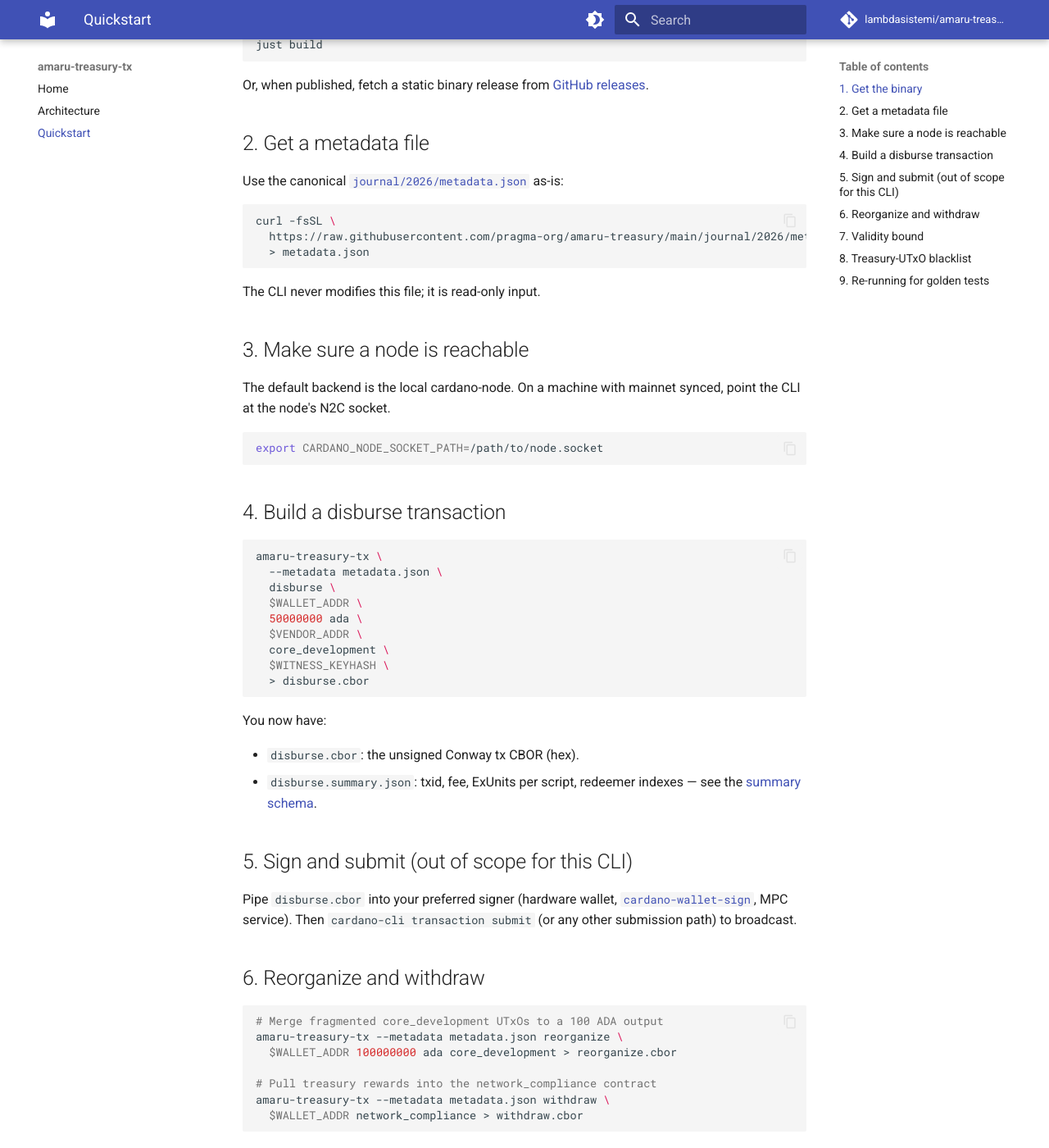
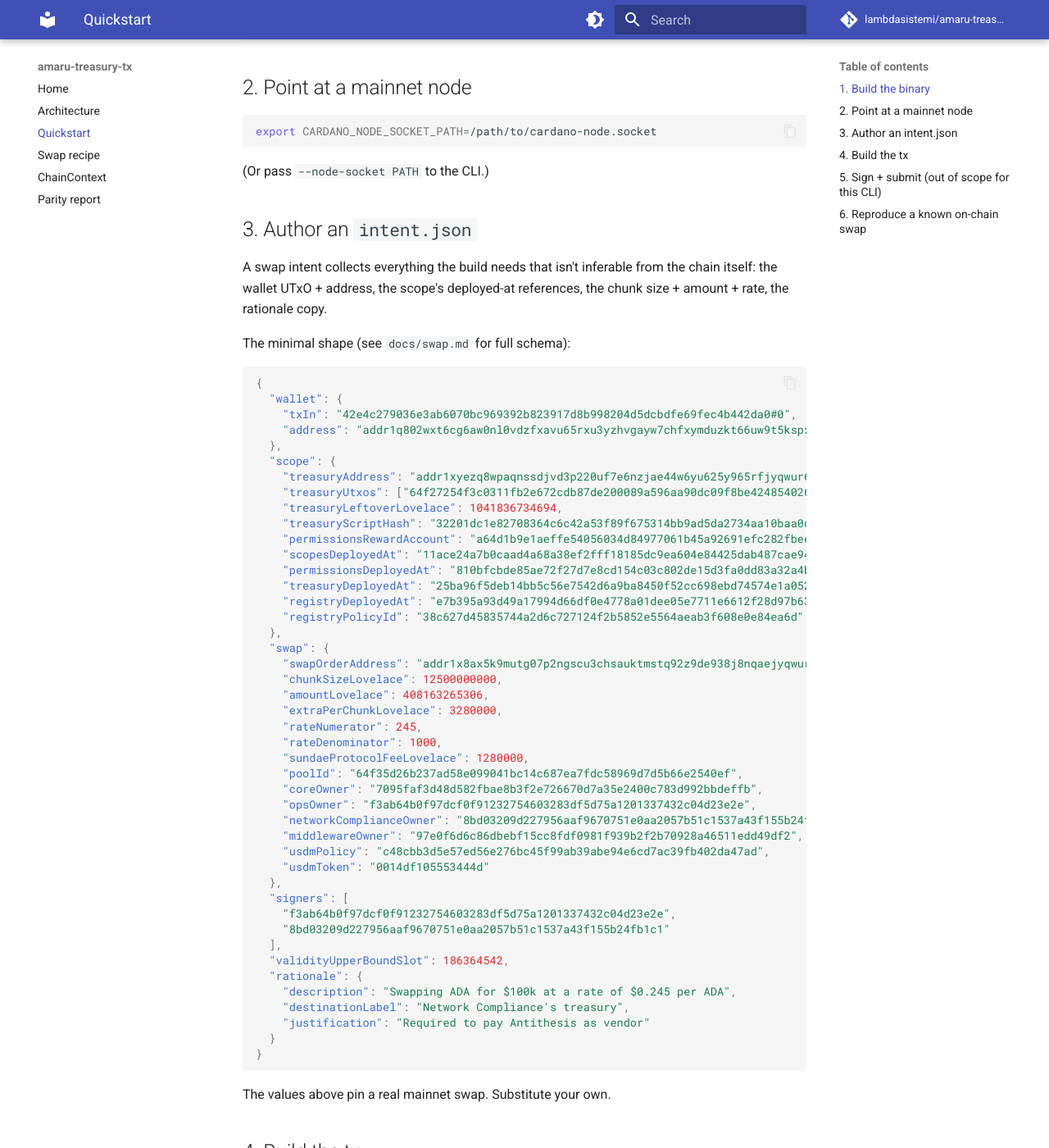
Before and after one commit to lambdasistemi/amaru-treasury-tx, an MkDocs documentation site: the page built from docs/quickstart.md, in a window 1280 px wide and 1400 px high, scrolled down 344 px. Shown: the whole window at 82% size. Built offline with MkDocs 1.6.1 and Material for MkDocs 9.7.7, drawn with Linux system fonts in a browser that asks for light colours; comment, search, counter and statistics services are not loaded; some of the changed text lies outside the part shown.

Commit message:
docs: swap recipe, ChainContext, parity report
- docs/swap.md: walks through 'amaru-treasury-tx swap', explains
  what intent.json carries and what runSwapBuild does end-to-end.
- docs/chain-context.md: rationale for the ChainContext data type,
  live vs frozen modes, where it sits in the module stack.
- docs/parity.md: the byte-diff report against the on-chain swap
  CBOR, with the source of the residual fee gap.
- docs/quickstart.md rewritten around the real swap CLI + intent
  fixture (replacing the placeholder disburse/reorganize/withdraw
  walkthrough that pre-dated the implementation).
- docs/index.md and mkdocs.yml updated to expose the new pages.

````diff
--- /dev/null
+++ b/docs/chain-context.md
@@ -0,0 +1,99 @@
+# ChainContext
+
+The chain‑side inputs to a deterministic transaction build, captured
+as a single value.
+
+## Why
+
+Every Cardano tx build needs three things from the outside world:
+
+1. **Protocol parameters** at a moment in time (fee coefficients,
+   cost models, collateral percentage).
+2. **Resolved UTxOs** for every input the tx refers to (wallet,
+   treasury, reference scripts).
+3. A **script evaluator** that runs Plutus redeemers against a
+   draft tx so the builder can patch in the right `ExUnits`.
+
+Bundling these into a record makes the dependency on "reality"
+explicit, replaceable, and testable.
+
+```haskell
+data ChainContext = ChainContext
+    { ccPParams    :: PParams ConwayEra
+    , ccUtxos      :: Map TxIn (TxOut ConwayEra)
+    , ccEvaluateTx :: ConwayTx -> IO (EvaluateTxResult ConwayEra)
+    }
+```
+
+`runSwapBuild` (and any future builder) accepts a `ChainContext` and
+nothing else from the live chain. Whichever way the context was
+populated — live node, snapshot, mocked evaluator — the build is the
+same code path.
+
+## Live mode
+
+The CLI and the parity probe use this path. It queries a `Provider`
+(currently `Amaru.Treasury.Backend.N2C` over the local-node N2C
+socket) for everything needed by a known set of `TxIn`s and surfaces
+"missing UTxO" errors before the build starts.
+
+```haskell
+import Amaru.Treasury.ChainContext (liveContext)
+
+ctx <- liveContext provider (Set.fromList allRequiredTxIns)
+```
+
+## Frozen mode
+
+Same record, populated from fixtures:
+
+- `pparams` — a JSON snapshot recorded once via `cardano-cli query
+  protocol-parameters`.
+- UTxOs — a small JSON / CBOR pack carrying value and reference
+  script for each `TxIn` the build will reference.
+- evaluator — usually a `pure (Right knownExUnits)` map keyed by
+  redeemer purpose, captured during a previous live run.
+
+```haskell
+import Amaru.Treasury.ChainContext (frozenContext)
+
+let ctx = frozenContext frozenPParams frozenUtxos pureEvaluator
+```
+
+A frozen `ChainContext` makes the build immune to:
+
+- The original wallet / treasury inputs being spent.
+- Pparams drifting at an epoch boundary.
+- Hard forks or governance-driven cost-model changes.
+- Network outages.
+
+The same `runSwapBuild` produces byte-identical CBOR regardless.
+
+## Where it sits in the stack
+
+```
+┌─────────────────────────────────────────────┐
+│   amaru-treasury-tx swap   /   swap-probe   │
+└──────────────────┬──────────────────────────┘
+                   │
+                   ▼
+        ┌───────────────────────┐
+        │  ChainContext         │  ← reality (live | frozen)
+        └───────────────────────┘
+                   │
+                   ▼
+        ┌───────────────────────┐
+        │  Tx.SwapBuild         │  ← driver: build, balance,
+        │     runSwapBuild      │     post-patch collateral,
+        └───────────────────────┘     re-evaluate
+                   │
+                   ▼
+        ┌───────────────────────┐
+        │  Tx.Swap              │  ← pure TxBuild q e () program
+        │     swapProgram       │     (DSL, no IO)
+        └───────────────────────┘
+```
+
+The split is enforced by types: `swapProgram` cannot do IO,
+`runSwapBuild` cannot read pparams or query UTxOs except through the
+context, and the CLI / probe choose which constructor to use.
--- /dev/null
+++ b/docs/parity.md
@@ -0,0 +1,95 @@
+# Parity report — Haskell vs `swap.sh`
+
+Reproducing a real on-chain swap, to the byte.
+
+## Setup
+
+- **Reference**: an unsigned swap CBOR built this morning by the
+  Pragma operations team using
+  [`journal/2026/bin/swap.sh`](https://github.com/pragma-org/amaru-treasury/blob/main/journal/2026/bin/swap.sh)
+  + `cardano-cli transaction build` against mainnet. 14954 bytes,
+  33 swap orders + 1 treasury leftover + 1 change output, 408,163.27
+  ADA going to a SundaeSwap USDM order at rate 0.245.
+- **Ours**: the Haskell stack on this PR — `Tx.Swap.swapProgram`
+  feeding `Tx.SwapBuild.runSwapBuild`, run via the `swap-probe`
+  executable against the local mainnet node socket
+  (`/code/cardano-mainnet/ipc/node.socket`).
+
+## Result
+
+Same 14954 bytes. **8 bytes differ**, in 4 groups, **all in the
+fee chain**:
+
+```
+diff groups: 4
+diff bytes:  8
+
+  fee:               1,009,695  vs  1,043,795   Δ -34,100
+  total_collateral:  1,514,543  vs  1,565,693   Δ -51,150 (= ⌈ΔFee × 1.5⌉)
+  collateral_return: wallet − 1,514,543  vs  wallet − 1,565,693
+  change output:     input − fee − sundae  vs  input − fee − sundae
+```
+
+Body bytes elsewhere are byte-identical:
+
+| Field | Haskell | bash | Match |
+|---|---|---|---|
+| inputs (2) | identical | identical | ✓ |
+| reference inputs (4) | identical | identical | ✓ |
+| outputs (35) | identical | identical | ✓ |
+| inline datums (33) | identical | identical | ✓ |
+| withdrawals (1) | identical | identical | ✓ |
+| required signers (2) | identical | identical | ✓ |
+| validity upper bound | identical | identical | ✓ |
+| `script_data_hash` | identical | identical | ✓ |
+| `aux_data_hash` | identical | identical | ✓ |
+
+`script_data_hash` matching means the redeemer values **and** the
+committed `ExUnits` are byte-equal. `aux_data_hash` matching means
+the rationale metadatum at label 1694 is byte-equal.
+
+## Where the residue comes from
+
+The 34,100-lovelace fee gap has two sources:
+
+1. **76 byte size delta (~3,344 lovelace)**: cardano-node-clients
+   `build` doesn't model the CIP-40 `total_collateral` /
+   `collateral_return` body fields. The probe post-patches them, but
+   the fee was estimated against the smaller body. Tracked upstream
+   as
+   [`cardano-node-clients#124`](https://github.com/lambdasistemi/cardano-node-clients/issues/124).
+2. **The remaining ~30,756 lovelace**: the same `cardano-cli` vs
+   `cardano-node-clients` fee-estimator gap we saw bash-vs-bash
+   earlier — they don't iterate to the exact same fixed point. Both
+   produce mempool-valid txs.
+
+Closing the residue is not a correctness issue (both txs validate);
+it's a tighter-fee-estimator question that belongs upstream.
+
+## Validation
+
+After the build, the probe re-runs the live evaluator against the
+patched tx:
+
+```
+swap-probe: re-evaluated 2 redeemers, 0 failed
+swap-probe: VALIDATION OK
+```
+
+The two redeemers are the treasury spend (Sundae `Disburse`,
+constructor 3) and the permissions withdraw-zero (empty list).
+Both succeed with the committed `ExUnits`, which is the strongest
+script-validity check possible without signatures.
+
+## Reproducing
+
+```bash
+export CARDANO_NODE_SOCKET_PATH=/code/cardano-mainnet/ipc/node.socket
+nix run .#swap-probe > haskell-build.hex
+diff haskell-build.hex /code/swap-experiment/user-final.hex
+```
+
+The probe is **immune to chain state today**, but will start failing
+when either the wallet UTxO or the treasury UTxO is spent. To make
+it permanently reproducible we need the frozen `ChainContext`
+fixture mode — see the [ChainContext doc](chain-context.md).
--- a/docs/quickstart.md
+++ b/docs/quickstart.md
@@ -1,10 +1,8 @@
 # Quickstart
 
-This document walks through the typical flow once the
-CLI is implemented (post-`/speckit.implement`). Until
-then it serves as the target UX for the implementation.
+Build a swap transaction end-to-end with the CLI.
 
-## 1. Get the binary
+## 1. Build the binary
 
 ```bash
 git clone git@github.com:lambdasistemi/amaru-treasury-tx.git
@@ -13,94 +11,109 @@
 just build
 ```
 
-Or, when published, fetch a static binary release from
-[GitHub releases][releases].
-
-## 2. Get a metadata file
-
-Use the canonical
-[`journal/2026/metadata.json`][metadata] as-is:
+## 2. Point at a mainnet node
 
 ```bash
-curl -fsSL \
-  https://raw.githubusercontent.com/pragma-org/amaru-treasury/main/journal/2026/metadata.json \
-  > metadata.json
+export CARDANO_NODE_SOCKET_PATH=/path/to/cardano-node.socket
 ```
 
-The CLI never modifies this file; it is read-only input.
+(Or pass `--node-socket PATH` to the CLI.)
 
-## 3. Make sure a node is reachable
+## 3. Author an `intent.json`
 
-The default backend is the local cardano-node. On a
-machine with mainnet synced, point the CLI at the
-node's N2C socket.
+A swap intent collects everything the build needs that isn't
+inferable from the chain itself: the wallet UTxO + address, the
+scope's deployed-at references, the chunk size + amount + rate,
+the rationale copy.
+
+The minimal shape (see `docs/swap.md` for full schema):
+
+```json
+{
+  "wallet": {
+    "txIn": "42e4c279036e3ab6070bc969392b823917d8b998204d5dcbdfe69fec4b442da0#0",
+    "address": "addr1q802wxt6cg6aw0nl0vdzfxavu65rxu3yzhvgayw7chfxymduzkt66uw9t5kspx5jwjecx80dz4g33htknafhdhkvzd5st4f9xu"
+  },
+  "scope": {
+    "treasuryAddress": "addr1xyezq8wpaqnssdjvd3p220uf7e6nzjae44w6yu625y965rfjyqwur6p8pqmycmzz55lcnan4x99mnt2a5fe54ggt4gxs8thzgk",
+    "treasuryUtxos": ["64f27254f3c0311fb2e672cdb87de200089a596aa90dc09f8be4248540267cf0#0"],
+    "treasuryLeftoverLovelace": 1041836734694,
+    "treasuryScriptHash": "32201dc1e82708364c6c42a53f89f675314bb9ad5da2734aa10baa0d",
+    "permissionsRewardAccount": "a64d1b9e1aeffe54056034d84977061b45a92691efc282fbee3fc094",
+    "scopesDeployedAt": "11ace24a7b0caad4a68a38ef2fff18185dc9ea604e84425dab487cae94e4cf54#0",
+    "permissionsDeployedAt": "810bfcbde85ae72f27d7e8cd154c03c802de15d3fa0dd83a32a4b0fdba330b3c#0",
+    "treasuryDeployedAt": "25ba96f5deb14bb5c56e7542d6a9ba8450f52cc698ebd74574e1a0525d861095#2",
+    "registryDeployedAt": "e7b395a93d49a17994d66df0e4778a01dee05e7711e6612f28d97b63e4e6311c#2",
+    "registryPolicyId": "38c627d45835744a2d6c727124f2b5852e5564aeab3f608e0e84ea6d"
+  },
+  "swap": {
+    "swapOrderAddress": "addr1x8ax5k9mutg07p2ngscu3chsauktmstq92z9de938j8nqaejyqwur6p8pqmycmzz55lcnan4x99mnt2a5fe54ggt4gxst7gy3n",
+    "chunkSizeLovelace": 12500000000,
+    "amountLovelace": 408163265306,
+    "extraPerChunkLovelace": 3280000,
+    "rateNumerator": 245,
+    "rateDenominator": 1000,
+    "sundaeProtocolFeeLovelace": 1280000,
+    "poolId": "64f35d26b237ad58e099041bc14c687ea7fdc58969d7d5b66e2540ef",
+    "coreOwner": "7095faf3d48d582fbae8b3f2e726670d7a35e2400c783d992bbdeffb",
+    "opsOwner": "f3ab64b0f97dcf0f91232754603283df5d75a1201337432c04d23e2e",
+    "networkComplianceOwner": "8bd03209d227956aaf9670751e0aa2057b51c1537a43f155b24fb1c1",
+    "middlewareOwner": "97e0f6d6c86dbebf15cc8fdf0981f939b2f2b70928a46511edd49df2",
+    "usdmPolicy": "c48cbb3d5e57ed56e276bc45f99ab39abe94e6cd7ac39fb402da47ad",
+    "usdmToken": "0014df105553444d"
+  },
+  "signers": [
+    "f3ab64b0f97dcf0f91232754603283df5d75a1201337432c04d23e2e",
+    "8bd03209d227956aaf9670751e0aa2057b51c1537a43f155b24fb1c1"
+  ],
+  "validityUpperBoundSlot": 186364542,
+  "rationale": {
+    "description": "Swapping ADA for $100k at a rate of $0.245 per ADA",
+    "destinationLabel": "Network Compliance's treasury",
+    "justification": "Required to pay Antithesis as vendor"
+  }
+}
+```
+
+The values above pin a real mainnet swap. Substitute your own.
+
+## 4. Build the tx
 
 ```bash
-export CARDANO_NODE_SOCKET_PATH=/path/to/node.socket
+amaru-treasury-tx swap --intent intent.json --out swap.cbor
 ```
 
-## 4. Build a disburse transaction
+You should see something like:
+
+```
+amaru-treasury-tx swap: reading intent.json
+amaru-treasury-tx swap: connecting to /path/to/socket
+amaru-treasury-tx swap: 14954 bytes  fee=1009695  total_collateral=1514543
+amaru-treasury-tx swap: re-evaluated 2 redeemers, 0 failed
+amaru-treasury-tx swap: VALIDATION OK
+```
+
+`swap.cbor` is the unsigned hex CBOR. The CLI exits non-zero if any
+redeemer failed re-evaluation against the live node.
+
+## 5. Sign + submit (out of scope for this CLI)
+
+Pipe `swap.cbor` into your signer (hardware wallet,
+[`cardano-wallet-sign`][cws], MPC service) then
+`cardano-cli transaction submit` (or any other broadcaster).
+
+## 6. Reproduce a known on-chain swap
+
+The `swap-probe` executable hard-codes a real mainnet swap and
+reproduces its CBOR to the byte (modulo the documented fee residue).
+Use it to validate the stack after upstream bumps:
 
 ```bash
-amaru-treasury-tx \
-  --metadata metadata.json \
-  disburse \
-  $WALLET_ADDR \
-  50000000 ada \
-  $VENDOR_ADDR \
-  core_development \
-  $WITNESS_KEYHASH \
-  > disburse.cbor
+export CARDANO_NODE_SOCKET_PATH=/code/cardano-mainnet/ipc/node.socket
+nix run .#swap-probe > haskell-build.hex
+diff haskell-build.hex /code/swap-experiment/user-final.hex
 ```
 
-You now have:
+See [`docs/parity.md`](parity.md) for the byte-diff explanation.
 
-- `disburse.cbor`: the unsigned Conway tx CBOR (hex).
-- `disburse.summary.json`: txid, fee, ExUnits per
-  script, redeemer indexes — see the
-  [summary schema][summary].
-
-## 5. Sign and submit (out of scope for this CLI)
-
-Pipe `disburse.cbor` into your preferred signer
-(hardware wallet, [`cardano-wallet-sign`][cws], MPC
-service). Then `cardano-cli transaction submit` (or any
-other submission path) to broadcast.
-
-## 6. Reorganize and withdraw
-
-```bash
-# Merge fragmented core_development UTxOs to a 100 ADA output
-amaru-treasury-tx --metadata metadata.json reorganize \
-  $WALLET_ADDR 100000000 ada core_development > reorganize.cbor
-
-# Pull treasury rewards into the network_compliance contract
-amaru-treasury-tx --metadata metadata.json withdraw \
-  $WALLET_ADDR network_compliance > withdraw.cbor
-```
-
-## 7. Validity bound
-
-By default the CLI sets `invalid_hereafter =
-currentSlot + 3600` (one hour). Override with
-`--ttl-seconds 7200` if your signing ceremony is slow.
-
-## 8. Treasury-UTxO blacklist
-
-If a particular treasury UTxO must be skipped during
-selection (for example, because it is reserved for a
-different operation), supply it via
-`--blacklist-file blacklist.txt` (newline-separated
-`txid#ix`) or repeat `--exclude txid#ix`.
-
-## 9. Re-running for golden tests
-
-The `test/fixtures/` tree carries one input bundle per
-supported action. A failing golden means the bash
-recipe and this CLI have diverged; the divergence must
-be analysed and one of them updated.
-
-[releases]: https://github.com/lambdasistemi/amaru-treasury-tx/releases
-[metadata]: https://github.com/pragma-org/amaru-treasury/blob/main/journal/2026/metadata.json
-[summary]: https://github.com/lambdasistemi/amaru-treasury-tx/blob/main/specs/001-treasury-tx-cli/contracts/summary-schema.json
 [cws]: https://github.com/lambdasistemi/cardano-wallet-sign
--- /dev/null
+++ b/docs/swap.md
@@ -0,0 +1,115 @@
+# Building a swap transaction
+
+Walks through using `amaru-treasury-tx swap` to produce an unsigned
+swap CBOR for a treasury scope, and the parity guarantees behind it.
+
+## What "swap" means
+
+A swap tx spends N treasury UTxOs and emits:
+
+- one **SundaeSwap order output** per chunk (with an inline datum
+  describing the order), and
+- one **leftover treasury output** holding what's not being swapped.
+
+It also withdraws zero from the Amaru permissions reward account,
+which is how the contract enforces M-of-N scope-owner approval.
+
+The shape mirrors
+[`pragma-org/amaru-treasury/journal/2026/bin/swap.sh`](https://github.com/pragma-org/amaru-treasury/blob/main/journal/2026/bin/swap.sh)
+exactly — same redeemers, same datums, same output ordering.
+
+## CLI usage
+
+```bash
+amaru-treasury-tx \
+  --node-socket /path/to/cardano-node.socket \
+  swap \
+  --intent path/to/intent.json \
+  --out swap.cbor
+```
+
+Or read socket from `$CARDANO_NODE_SOCKET_PATH`, output to stdout:
+
+```bash
+export CARDANO_NODE_SOCKET_PATH=/path/to/cardano-node.socket
+amaru-treasury-tx swap --intent intent.json > swap.cbor
+```
+
+## What the CLI does
+
+1. Reads `intent.json`.
+2. Translates it to the typed `SwapIntent` + rationale `Metadatum`.
+3. Builds a `liveContext` by querying the node for every `TxIn` the
+   build will reference (wallet, treasury inputs, the four reference
+   inputs for scripts and registry).
+4. Runs `runSwapBuild`:
+   - `Cardano.Node.Client.TxBuild.build` with the live evaluator,
+   - post-patches `total_collateral` + `collateral_return`
+     ([upstream #124](https://github.com/lambdasistemi/cardano-node-clients/issues/124)),
+   - re-evaluates every redeemer against the final patched tx and
+     reports script outcomes.
+5. Writes hex CBOR to stdout / `--out`. Exits non‑zero if any
+   redeemer failed validation.
+
+## intent.json schema
+
+Top-level shape:
+
+```json
+{
+  "wallet":   { "txIn": "<txid>#<ix>", "address": "addr1q…" },
+  "scope":    { … addresses, deployed-at refs, registry policy id … },
+  "swap":     { … chunk size, amount, rate, sundae fee, USDM unit … },
+  "signers":  ["<keyhash hex>", "<keyhash hex>"],
+  "validityUpperBoundSlot": 186364542,
+  "rationale": {
+    "description":      "Swapping ADA for $X at rate Y",
+    "destinationLabel": "<scope>'s treasury",
+    "justification":    "<copy>"
+  }
+}
+```
+
+See `specs/001-treasury-tx-cli/contracts/cli.md` for the full spec
+of every field. Every hash is a 28-byte hex string; every TxIn is
+`<32-byte hex>#<ix>`; bech32 base addresses for `wallet.address`,
+`scope.treasuryAddress`, and `swap.swapOrderAddress`.
+
+## Validation
+
+Once the build returns, the CLI re-runs the live evaluator against
+the final patched tx. This proves:
+
+- Every redeemer datum is well-formed and committed.
+- Every redeemer's `ExUnits` are sufficient to run its script.
+- The integrity hash matches the redeemer set the chain would see.
+
+This is the strongest validation possible without signatures.
+
+## Parity status
+
+The Haskell stack reproduces an on-chain swap tx
+([`/code/swap-experiment/user-final.hex`](https://github.com/lambdasistemi/amaru-treasury-tx/blob/main/specs/001-treasury-tx-cli/contracts/cli.md))
+to the byte, except for an 8-byte numeric residue in the fee chain:
+
+| Field | Haskell | bash via cardano-cli | Δ |
+|---|---|---|---|
+| total bytes | 14954 | 14954 | 0 |
+| fee | 1,009,695 | 1,043,795 | −34,100 |
+| total_collateral | 1,514,543 | 1,565,693 | −51,150 |
+| collateral_return | wallet−1,514,543 | wallet−1,565,693 | +51,150 |
+| change | input−fee−sundae | input−fee−sundae | +34,100 |
+| script_data_hash | identical | identical | 0 |
+| aux_data_hash | identical | identical | 0 |
+
+The 34,100‑lovelace residue is the `cardano-node-clients` vs
+`cardano-cli` fee-estimator gap. About 3,344 of those are size-driven
+(`build` doesn't yet count the `total_collateral` / `collateral_return`
+bytes — see upstream
+[#124](https://github.com/lambdasistemi/cardano-node-clients/issues/124));
+the rest is the same tail-of-iteration over-shoot we saw bash-vs-bash.
+
+## See also
+
+- [ChainContext](chain-context.md) — the data type both modes consume.
+- [Architecture](architecture.md) — module layout overview.
--- a/mkdocs.yml
+++ b/mkdocs.yml
@@ -51,3 +51,6 @@
   - Home: index.md
   - Architecture: architecture.md
   - Quickstart: quickstart.md
+  - Swap recipe: swap.md
+  - ChainContext: chain-context.md
+  - Parity report: parity.md
````
Also changed, not shown: docs/index.md (+3 -0 lines).
